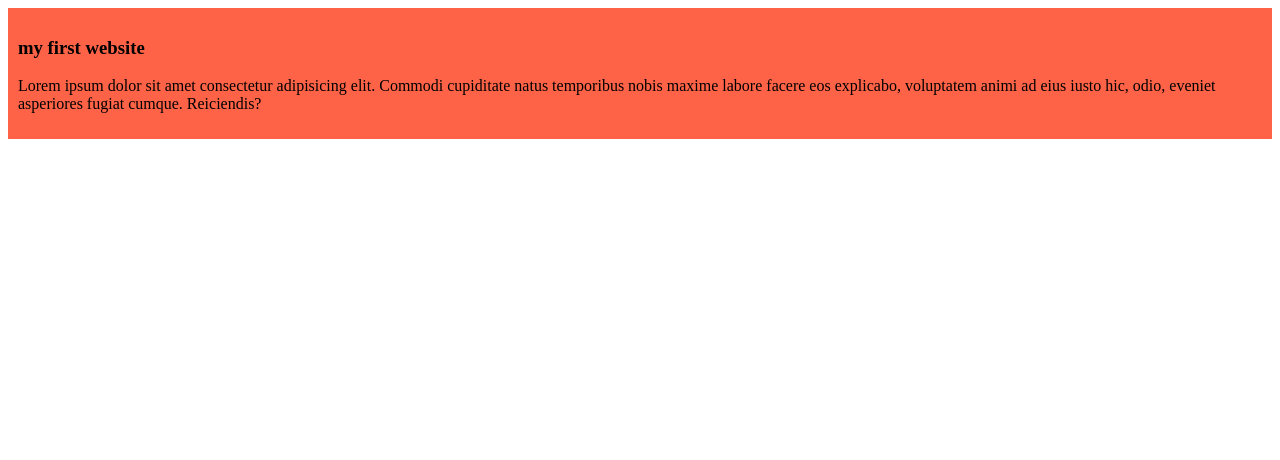
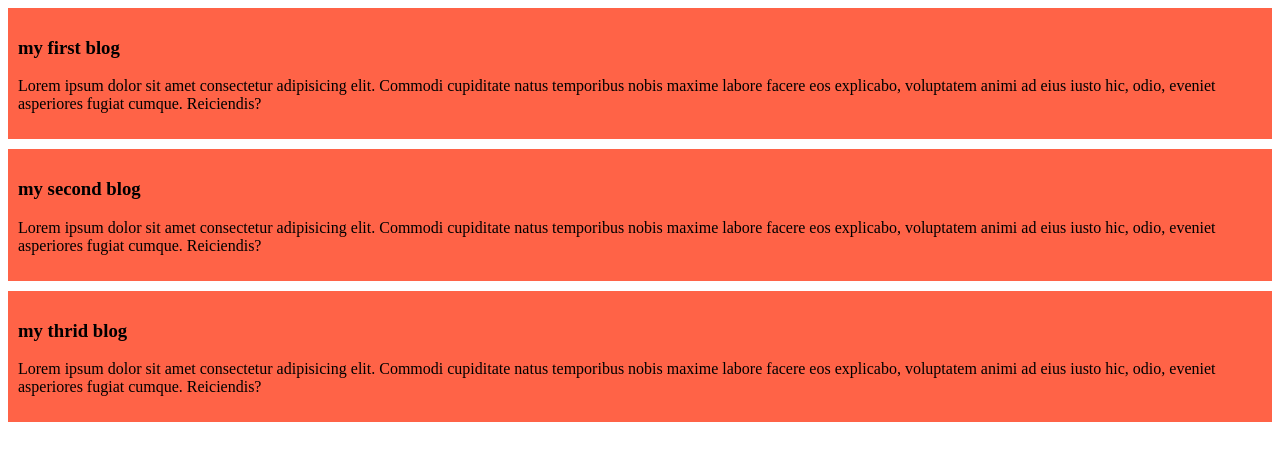
Before and after one commit to ornobsingh/my-first-github-repo, a plain HTML site: page index.html in a window 1280 px wide. Drawn offline with Linux system fonts and the light colour scheme.

Commit message:
added the second and thrid blog

```diff
--- a/index.html
+++ b/index.html
@@ -8,7 +8,15 @@
 </head>
 <body>
   <div>
-    <h3>my first website</h3>
+    <h3>my first blog</h3>
+    <p>Lorem ipsum dolor sit amet consectetur adipisicing elit. Commodi cupiditate natus temporibus nobis maxime labore facere eos explicabo, voluptatem animi ad eius iusto hic, odio, eveniet asperiores fugiat cumque. Reiciendis?</p>
+  </div>
+  <div>
+    <h3>my second blog</h3>
+    <p>Lorem ipsum dolor sit amet consectetur adipisicing elit. Commodi cupiditate natus temporibus nobis maxime labore facere eos explicabo, voluptatem animi ad eius iusto hic, odio, eveniet asperiores fugiat cumque. Reiciendis?</p>
+  </div>
+  <div>
+    <h3>my thrid blog</h3>
     <p>Lorem ipsum dolor sit amet consectetur adipisicing elit. Commodi cupiditate natus temporibus nobis maxime labore facere eos explicabo, voluptatem animi ad eius iusto hic, odio, eveniet asperiores fugiat cumque. Reiciendis?</p>
   </div>
 </body>
--- a/style/style.css
+++ b/style/style.css
@@ -1,4 +1,5 @@
 div{
   background-color: tomato;
   padding: 10px;
+  margin-bottom: 10px;
 }
```
